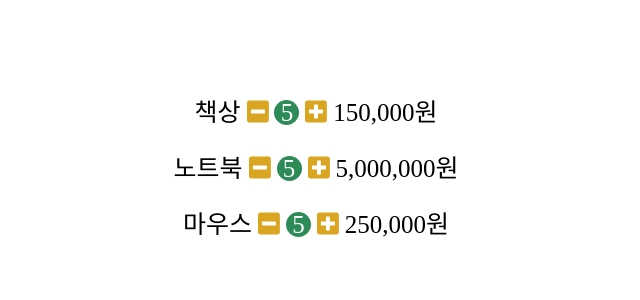
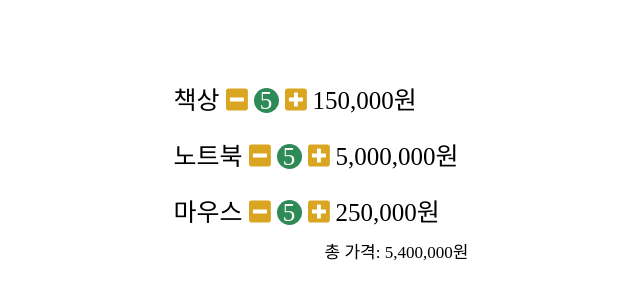
Before and after one commit to SpearJin/review_project, a React (Create React App) app: page / in a window 1280 px wide. Shown: the part 242-542 px from the top of the page, without its empty margins (324-964 px from the left). Built offline with nearby package versions, Linux system fonts and the light colour scheme.

Commit message:
Product: totalPrice

```diff
--- a/src/components/Cart.js
+++ b/src/components/Cart.js
@@ -1,27 +1,47 @@
 import { useState } from "react";
 import styled from "styled-components";
+import addComma from "../util/addComma";
 import Product from "./Product";
 
-function Cart() {
 const CartComponent = styled.div`
   display: flex;
   justify-content: center;
+  align-items: center;
   height: 100vh;
 `;
 
 const ProductWrapper = styled.div`
-    display: flex;
-    flex-direction: column;
-    align-items: center;
-    justify-content: center;
+  & > .total__price {
+    font-size: 17px;
+    text-align: right;
+  }
 `;
+
+function Cart() {
+  const [deskTotalPrice, setDeskTotalPrice] = useState(0);
+  const [notebookTotalPrice, setNotebookTotalPrice] = useState(0);
+  const [mouseTotalPrice, setMouseTotalPrice] = useState(0);
+  const totalPrice = deskTotalPrice + notebookTotalPrice + mouseTotalPrice;
 
   return (
     <CartComponent>
       <ProductWrapper>
-        <Product name="책상" unitPrice={30000} />
-        <Product name="노트북" unitPrice={1000000} />
-        <Product name="마우스" unitPrice={50000} />
+        <Product
+          name="책상"
+          unitPrice={30000}
+          setTotalPrice={setDeskTotalPrice}
+        />
+        <Product
+          name="노트북"
+          unitPrice={1000000}
+          setTotalPrice={setNotebookTotalPrice}
+        />
+        <Product
+          name="마우스"
+          unitPrice={50000}
+          setTotalPrice={setMouseTotalPrice}
+        />
+        <div className="total__price">총 가격: {addComma(totalPrice)}원</div>
       </ProductWrapper>
     </CartComponent>
   );
--- a/src/components/Product.js
+++ b/src/components/Product.js
@@ -24,10 +24,10 @@ const ProductComponent = styled.div`
   }
 `;
 
-function Product({ name, unitPrice }) {
+function Product({ name, unitPrice, setTotalPrice }) {
   const [quentity, setQuentity] = useState(5);
   const price = quentity * unitPrice;
-
+  setTotalPrice(price);
   const onIncrease = () => {
     if (quentity < 9) {
       setQuentity(quentity + 1);
```
Lines whose indentation alone changed are shown as unchanged.
